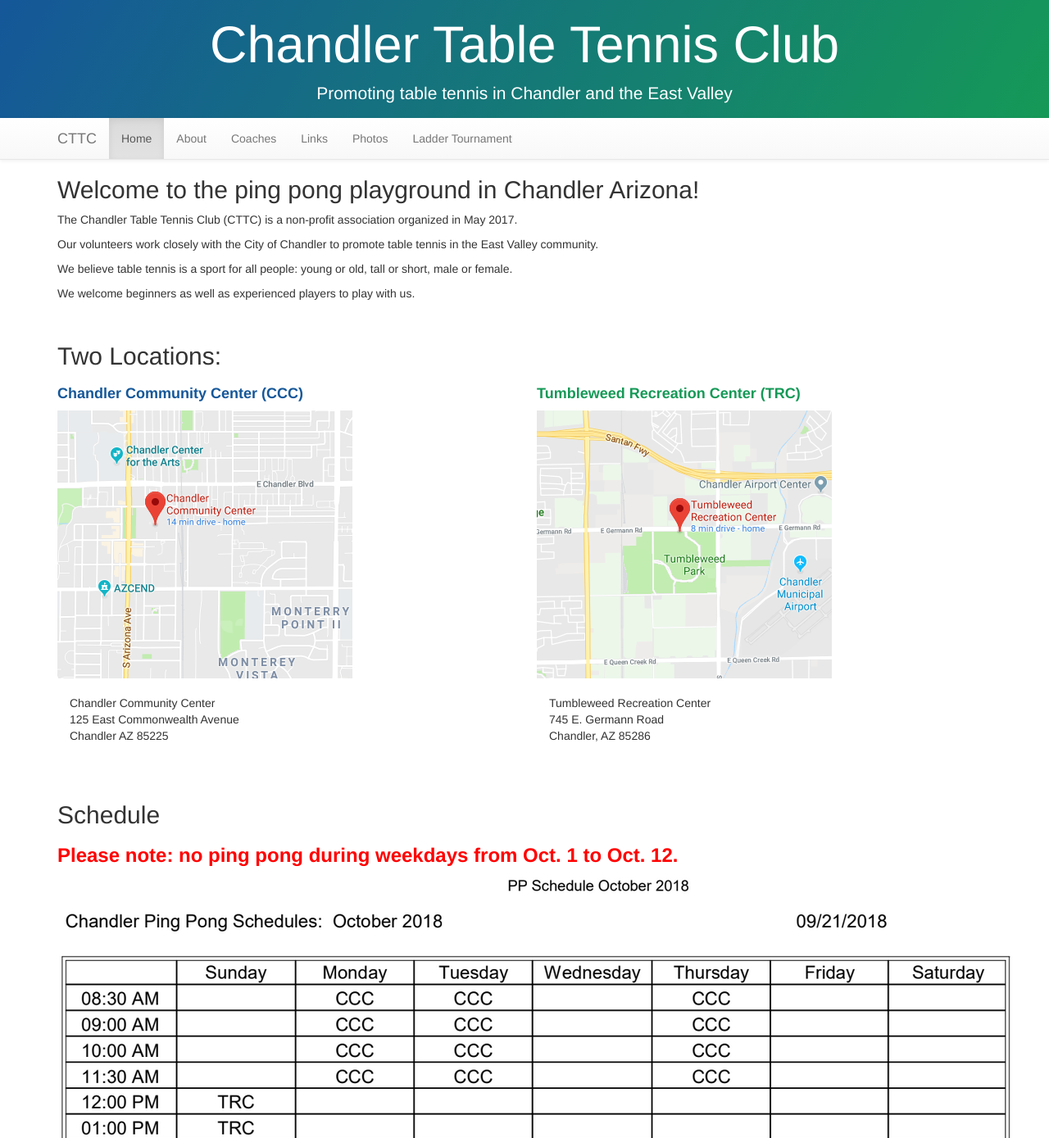
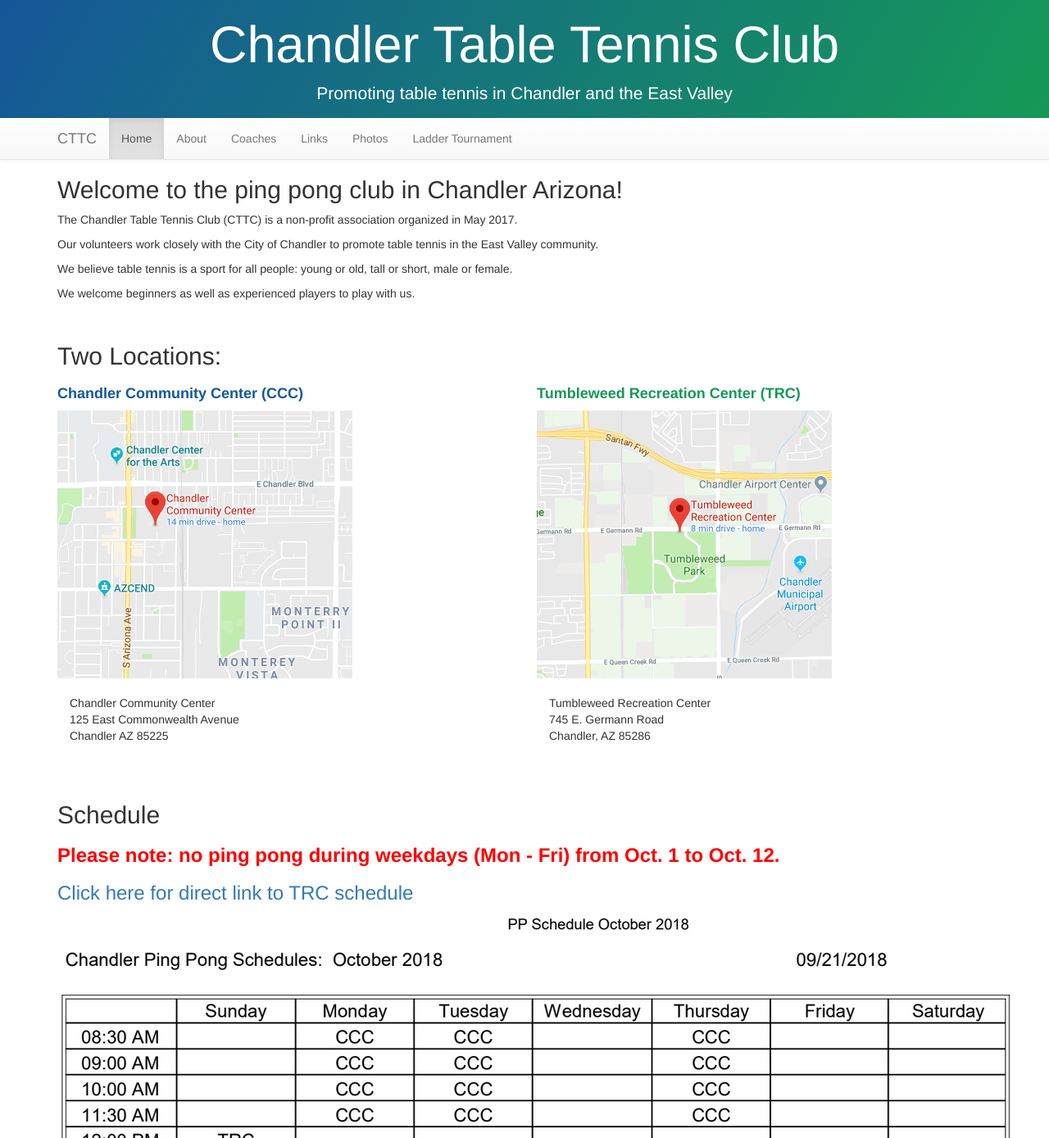
Before and after one commit to dlhpp/cttc, a plain HTML site: page index.html in a window 1280 px wide. Shown: the top 1389 px of the page at 82% size. Drawn offline with nearby package versions, Linux system fonts and the light colour scheme.

Commit message:
new schedule note and direct link to chandler gym schedule.

```diff
--- a/index.html
+++ b/index.html
@@ -69,7 +69,7 @@
 
         <div class="row">
     <div class="col-md-12">
-        <h2>Welcome to the ping pong playground in Chandler Arizona!</h2>
+        <h2>Welcome to the ping pong club in Chandler Arizona!</h2>
 
         <p>The Chandler Table Tennis Club (CTTC) is a non-profit association organized in May 2017.</p>
         <p>Our volunteers work closely with the City of Chandler to promote table tennis in the East Valley community. </p>
@@ -126,7 +126,9 @@
         <br>
 
         <h2>Schedule</h2>
-        <h3 class="alertmsg">Please note: no ping pong during weekdays from Oct. 1 to Oct. 12.</h3>
+        <h3 class="alertmsg">Please note: no ping pong during weekdays (Mon - Fri) from Oct. 1 to Oct. 12.</h3>
+
+        <h3><a href="https://www.chandleraz.gov/explore/chandler-recreation/centers-and-facilities/tumbleweed-recreation-center/open-gym">Click here for direct link to TRC schedule</a></h3>
 
         <p>
             <img src="schedule_20180921.PNG" />
```
